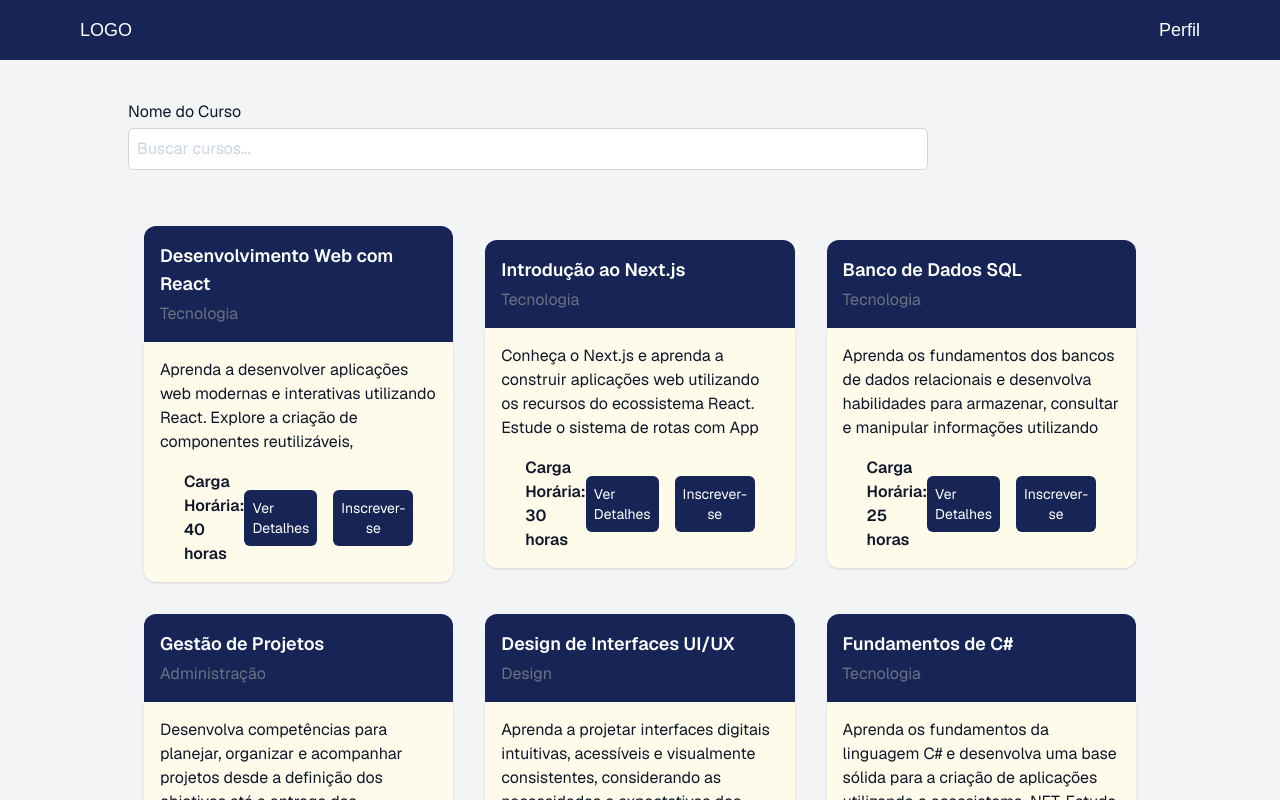
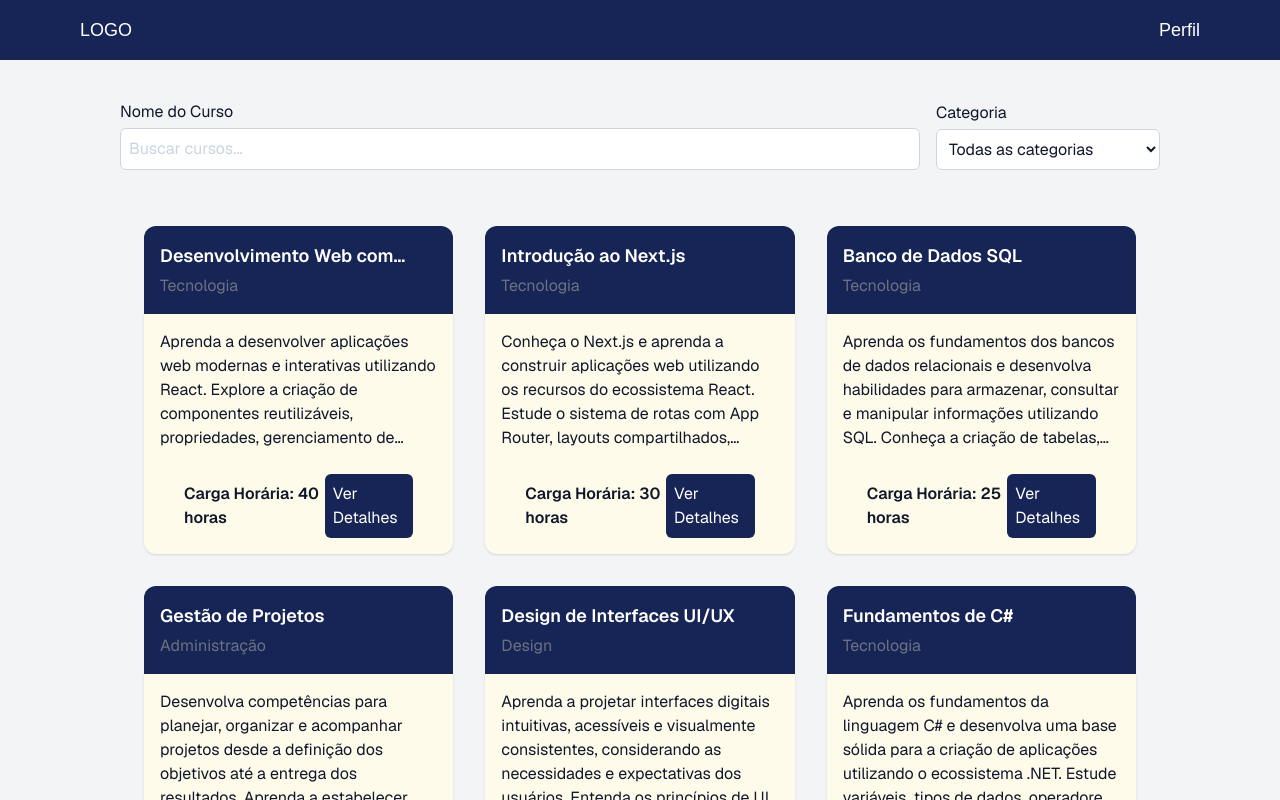
Before and after one commit to neliocarlos/cursos-online, a Next.js app: page /cursos in a window 1280 px wide. Shown: the top 800 px of the page. Built offline with nearby package versions, Linux system fonts and the light colour scheme.

Commit message:
Implementando filtragem básica na area de listagem de cursos

```diff
--- a/app/cursos/page.tsx
+++ b/app/cursos/page.tsx
@@ -1,20 +1,10 @@
-import CardCurso from "@/components/card-curso";
+import ListaCursos from "@/components/lista-cursos";
 import { cursosMock } from "@/mocks/cursos";
 
 export default function Cursos() {
-    return (
-        <div className="flex flex-col flex-1 items-center font-sans bg-gray-100">
-            <div className='flex flex-col w-[80%] gap-1 items-start py-10'>
-                <label htmlFor="nome-curso" className='text-slate-900'>Nome do Curso</label>
-                <input id="nome-curso" type="text" className='border bg-white w-200 border-gray-300 p-2 rounded-md placeholder:text-slate-300' placeholder='Buscar cursos...' />
-            </div>
-            <div className='w-[80%] grid grid-cols-3'>
-                {cursosMock.map((curso) => (
-                    <div className='col-span-1 flex justify-center items-center p-4' key={curso.nomeCurso}>
-                        <CardCurso {...curso} />
-                    </div>
-                ))}
-            </div>
-        </div>
-    )
+  return (
+    <div className="flex flex-col flex-1 items-center font-sans bg-gray-100">
+      <ListaCursos cursos={cursosMock} />
+    </div>
+  );
 }
--- a/components/card-curso/index.tsx
+++ b/components/card-curso/index.tsx
@@ -5,17 +5,14 @@ export default function CardCurso({ id, nomeCurso, areaCurso, cargaHorario, desc
     return (
         <div className='flex flex-col w-150'>
             <div className='flex flex-col gap-1 bg-blue-950 text-white p-4 rounded-t-xl'>
-                <div className='text-lg font-semibold'>{nomeCurso}</div>
+                <div className='text-lg font-semibold line-clamp-1'>{nomeCurso}</div>
                 <div className='text-md text-gray-500'>{areaCurso}</div>
             </div>
             <div className='flex flex-col h-60 justify-between bg-amber-50 text-slate-900 p-4 rounded-b-xl gap-4 shadow'>
                 <div className='text-md line-clamp-5'>{descricao}</div>
                 <div className='flex justify-between items-center px-6 w-full'>
                     <div className='text-md font-semibold'>Carga Horária: {cargaHorario}</div>
-                    <div className='flex gap-4 text-sm'>
-                        <Link href={`/cursos/${id}`}  className='bg-blue-950 text-white p-2 rounded-md hover:bg-blue-900 cursor-pointer'>Ver Detalhes</Link>
-                        <button className='bg-blue-950 text-white p-2 rounded-md hover:bg-blue-900 cursor-pointer'>Inscrever-se</button>
-                    </div>
+                    <Link href={`/cursos/${id}`}  className='bg-blue-950 text-white p-2 rounded-md hover:bg-blue-900 cursor-pointer'>Ver Detalhes</Link>
                 </div>
             </div>
         </div>
--- /dev/null
+++ b/components/lista-cursos/index.tsx
@@ -0,0 +1,83 @@
+// components/lista-cursos.tsx
+"use client";
+
+import { useMemo, useState } from "react";
+import CardCurso from "@/components/card-curso";
+import type { cursosMock } from "@/mocks/cursos";
+import { CATEGORIAS } from "@/mocks/categorias";
+
+type Curso = (typeof cursosMock)[number];
+
+const normalizar = (texto: string) =>
+  texto.normalize("NFD").replace(/[\u0300-\u036f]/g, "").toLowerCase();
+
+export default function ListaCursos({ cursos }: { cursos: Curso[] }) {
+  const [searchTitle, setSearchTitle] = useState("");
+  const [searchCategory, setSearchCategory] = useState("");
+
+  const cursosFiltrados = useMemo(() => {
+    const termo = normalizar(searchTitle.trim());
+
+    return cursos.filter((curso) => {
+      const matchTitle = normalizar(curso.nomeCurso).includes(termo);
+      const matchCategory = !searchCategory || curso.areaCurso === searchCategory;
+      return matchTitle && matchCategory;
+    });
+  }, [cursos, searchTitle, searchCategory]);
+
+  return (
+    <>
+      <div className="flex w-full">
+        <div className="flex w-full justify-center items-center gap-4 py-10">
+          <div className="flex flex-col gap-1">
+            <label htmlFor="nome-curso" className="text-slate-900">
+              Nome do Curso
+            </label>
+            <input
+              id="nome-curso"
+              type="text"
+              value={searchTitle}
+              onChange={(e) => setSearchTitle(e.target.value)}
+              className="border bg-white w-200 border-gray-300 p-2 rounded-md placeholder:text-slate-300 text-slate-800"
+              placeholder="Buscar cursos..."
+            />
+          </div>
+
+          <div className="flex flex-col gap-1">
+            <label htmlFor="categoria-curso" className="text-slate-900">
+              Categoria
+            </label>
+            <select
+              id="categoria-curso"
+              value={searchCategory}
+              onChange={(e) => setSearchCategory(e.target.value)}
+              className="border bg-white w-56 border-gray-300 p-2 rounded-md text-slate-900"
+            >
+              <option value="">Todas as categorias</option>
+              {CATEGORIAS.map((cat) => (
+                <option key={cat} value={cat}>
+                  {cat}
+                </option>
+              ))}
+            </select>
+          </div>
+        </div>
+      </div>
+
+      <div className="w-[80%] grid grid-cols-3">
+        {cursosFiltrados.map((curso) => (
+          <div
+            className="col-span-1 flex justify-center items-center p-4"
+            key={curso.id}
+          >
+            <CardCurso {...curso} />
+          </div>
+        ))}
+      </div>
+
+      {cursosFiltrados.length === 0 && (
+        <p className="text-slate-700 py-10">Nenhum curso encontrado.</p>
+      )}
+    </>
+  );
+}
--- /dev/null
+++ b/mocks/categorias.ts
@@ -0,0 +1,14 @@
+export const CATEGORIAS = [
+  "Design",
+  "Tecnologia",
+  "Administração",
+  "Marketing",
+  "Finanças",
+  "Saúde",
+  "Idiomas",
+  "Educação",
+  "Engenharia",
+  "Direito",
+] as const;
+
+export type Categoria = (typeof CATEGORIAS)[number];
--- a/types/card-curso.ts
+++ b/types/card-curso.ts
@@ -1,7 +1,9 @@
+import { Categoria } from "@/mocks/categorias";
+
 type CardCursoProps = {
     id: number;
     nomeCurso: string;
-    areaCurso: string;
+    areaCurso: Categoria;
     cargaHorario: string;
     descricao: string;
 }
```
